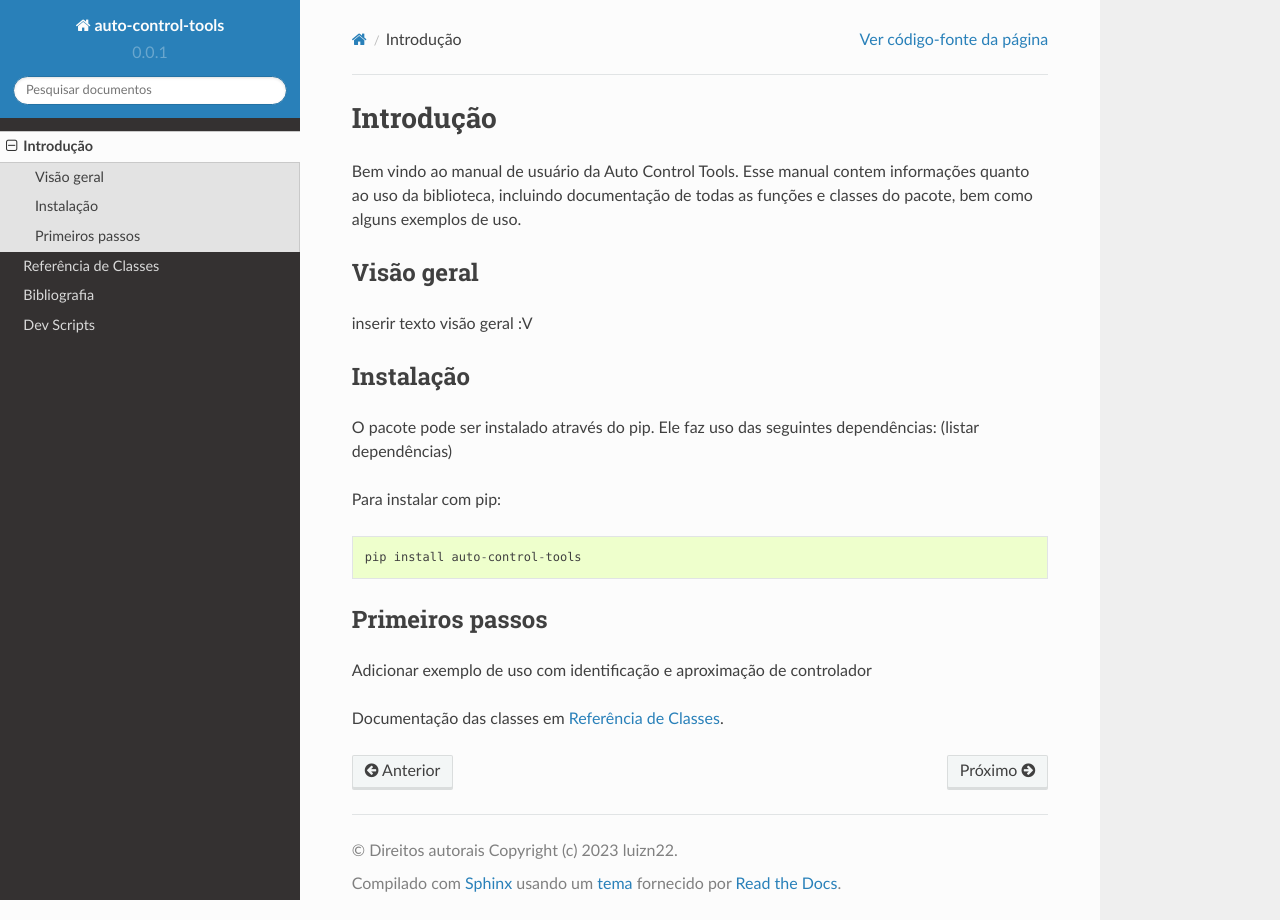
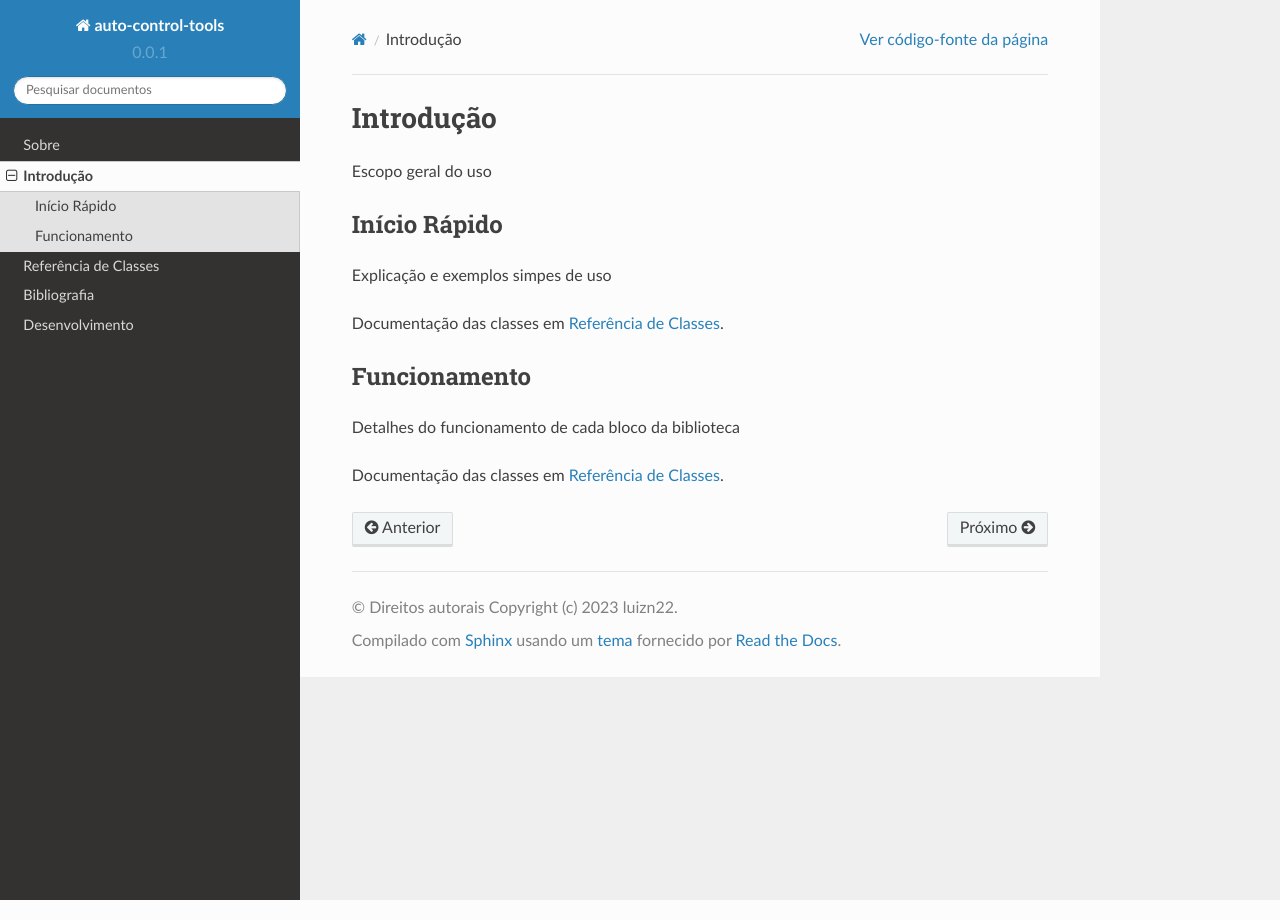
Before and after one commit to luizn22/auto-control-tools, a Sphinx documentation site: the page built from docs/source/introduction.rst, in a window 1280 px wide. Built offline with Sphinx 7.4.7 and the Read the Docs theme 2.0.0, drawn with Linux system fonts in a browser that asks for light colours.

Commit message:
updated docs

```diff
--- a/docs/source/dev_scripts.rst
+++ b/docs/source/dev.rst
@@ -1,6 +1,15 @@
-===========
+===============
+Desenvolvimento
+===============
+
+Sobre
+-----
+
+Sobre o desenvolvimento da biblioteca
+
+
 Dev Scripts
-===========
+-----------
 
 Clone:
 
--- a/docs/source/introduction.rst
+++ b/docs/source/introduction.rst
@@ -1,27 +1,19 @@
 **********
 Introdução
 **********
-Bem vindo ao manual de usuário da Auto Control Tools. Esse manual contem informações quanto ao uso da biblioteca,
-incluindo documentação de todas as funções e classes do pacote, bem como alguns exemplos de uso.
 
-Visão geral
-===========
-inserir texto visão geral :V
+Escopo geral do uso
+
+Início Rápido
+-------------
+Explicação e exemplos simpes de uso
+
+Documentação das classes em :ref:`class-ref`.
+
+Funcionamento
+-------------
+
+Detalhes do funcionamento de cada bloco da biblioteca
 
 
-
-Instalação
-==========
-O pacote pode ser instalado através do pip. Ele faz uso das seguintes dependências:
-(listar dependências)
-
-Para instalar com pip::
-
-    pip install auto-control-tools
-
-
-Primeiros passos
-================
-Adicionar exemplo de uso com identificação e aproximação de controlador
-
 Documentação das classes em :ref:`class-ref`.
```
Also changed, not shown: docs/source/about.rst (added, +26 -0 lines), docs/source/index.rst (+2 -6 lines).
